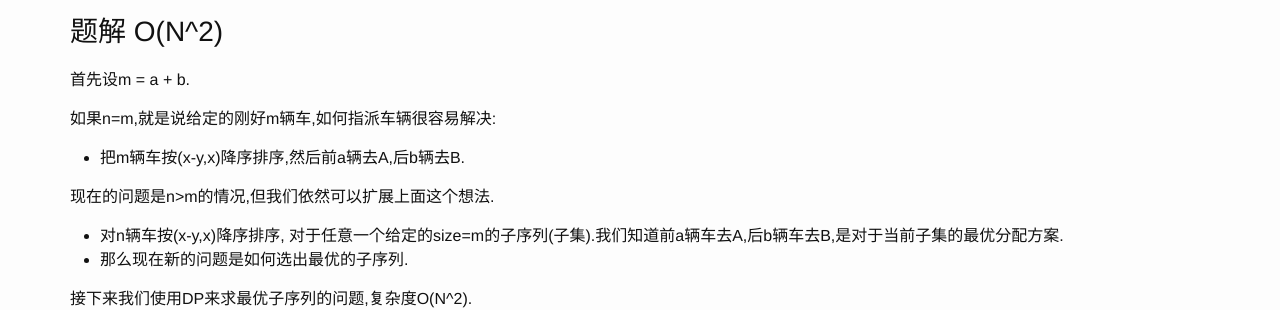
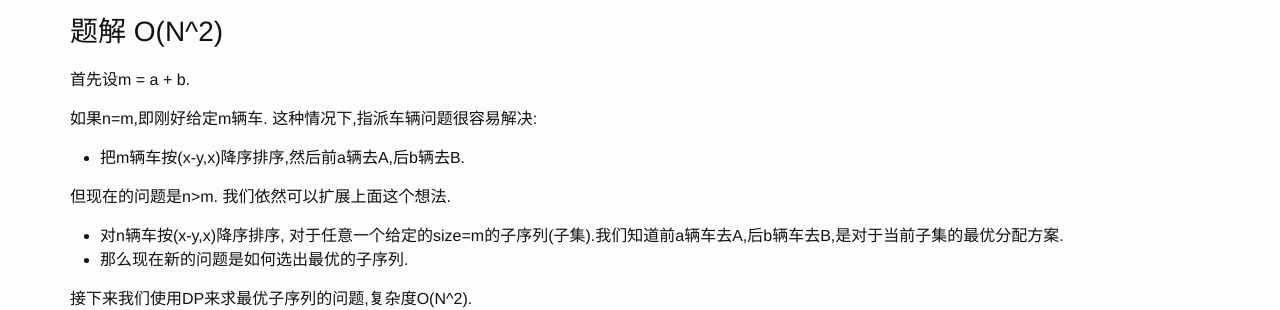
Before and after one commit to FiveEyes/FiveEyes.github.io, a Jekyll site: the page built from _posts/interview/2020-08-17-Two-Cities-Assignment-Problem.md, in a window 1280 px wide. Shown: the part 1022-1332 px from the top of the page. Built offline with Jekyll 4.4.1, drawn with Linux system fonts in a browser that asks for light colours.

Commit message:
Update 2020-08-17-Two-Cities-Assignment-Problem.md

```diff
--- a/_posts/interview/2020-08-17-Two-Cities-Assignment-Problem.md
+++ b/_posts/interview/2020-08-17-Two-Cities-Assignment-Problem.md
@@ -45,10 +45,10 @@ Link: [美团点评2021秋招在线笔试（8.15场）](https://www.acwing.com/f
 
 首先设m = a + b.
 
-如果n=m,就是说给定的刚好m辆车,如何指派车辆很容易解决:
+如果n=m,即刚好给定m辆车. 这种情况下,指派车辆问题很容易解决:
   - 把m辆车按(x-y,x)降序排序,然后前a辆去A,后b辆去B.
 
-现在的问题是n>m的情况,但我们依然可以扩展上面这个想法.
+但现在的问题是n>m. 我们依然可以扩展上面这个想法.
   - 对n辆车按(x-y,x)降序排序, 对于任意一个给定的size=m的子序列(子集).我们知道前a辆车去A,后b辆车去B,是对于当前子集的最优分配方案.
   - 那么现在新的问题是如何选出最优的子序列.
 
```
